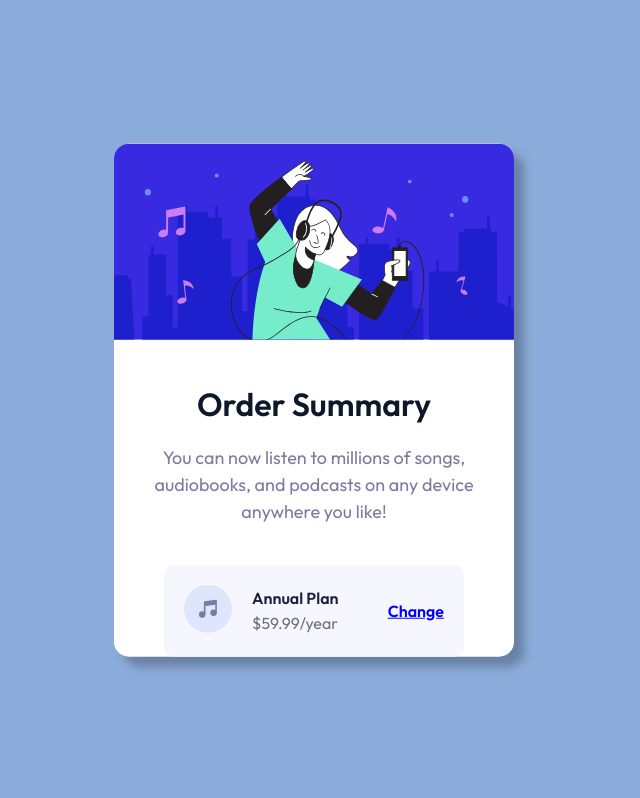
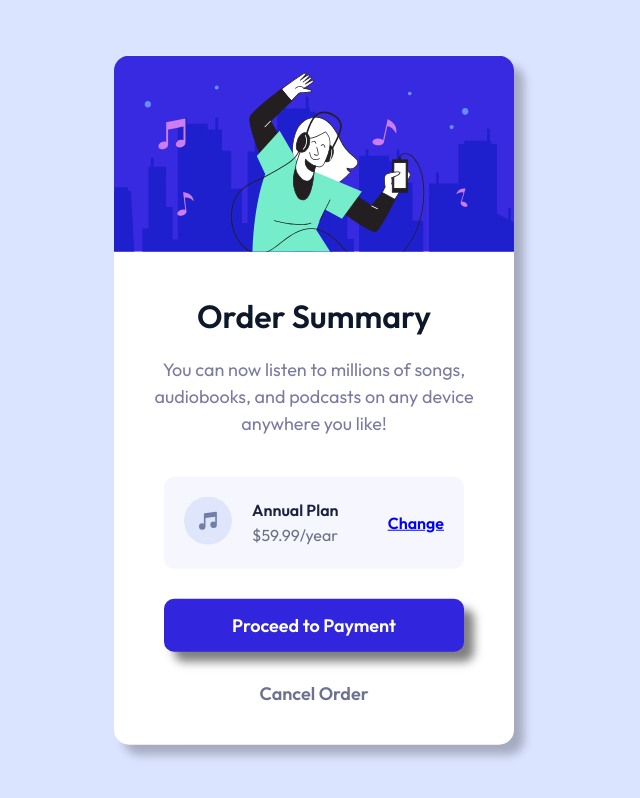
Before and after one commit to sparklaunch/01.OrderSummary, a Svelte app in the folder order-summary/: page / in a window 1280 px wide. Shown: the whole page, without its empty margins (326-966 px from the left). Built offline with nearby package versions, Linux system fonts and the light colour scheme.

Commit message:
Add the buttons

```diff
--- a/order-summary/src/App.svelte
+++ b/order-summary/src/App.svelte
@@ -22,6 +22,6 @@
     left: 0;
     width: 100%;
     height: 100%;
-    background-color: hsl(215, 51%, 70%);
+    background-color: rgb(219, 228, 255);
   }
 </style>
--- /dev/null
+++ b/order-summary/src/components/Buttons.svelte
@@ -0,0 +1,37 @@
+<div id="buttons">
+  <button id="proceed">Proceed to Payment</button>
+  <button id="cancel">Cancel Order</button>
+</div>
+
+<style>
+  #buttons {
+    display: flex;
+    flex-direction: column;
+    width: 300px;
+    margin: 30px auto;
+  }
+  #proceed {
+    border: none;
+    border-radius: 10px;
+    font-family: "Outfit", sans-serif;
+    font-weight: 600;
+    background-color: rgb(49, 37, 221);
+    color: white;
+    font-size: 18px;
+    padding: 15px 0;
+    box-shadow: 10px 10px 10px rgba(0, 0, 0, 0.5);
+    margin-bottom: 20px;
+    cursor: pointer;
+  }
+  #cancel {
+    border: none;
+    border-radius: 10px;
+    font-family: "Outfit", sans-serif;
+    font-weight: 600;
+    color: rgb(108, 114, 143);
+    background-color: transparent;
+    font-size: 18px;
+    padding: 10px 0;
+    cursor: pointer;
+  }
+</style>
--- a/order-summary/src/components/Card.svelte
+++ b/order-summary/src/components/Card.svelte
@@ -2,12 +2,14 @@
   import Hero from "./Hero.svelte";
   import Title from "./Title.svelte";
   import Plan from "./Plan.svelte";
+  import Buttons from "./Buttons.svelte";
 </script>
 
 <div id="card">
   <Hero />
   <Title />
   <Plan />
+  <Buttons />
 </div>
 
 <style>
```
